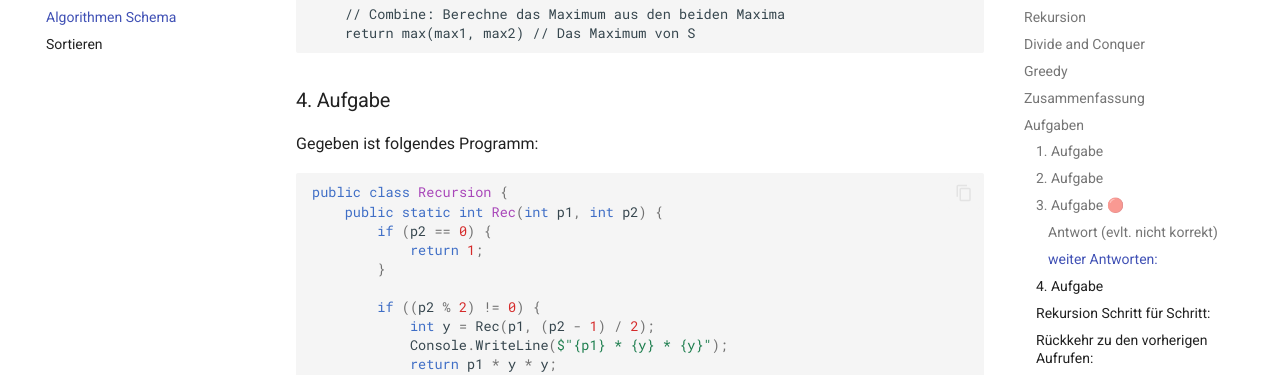
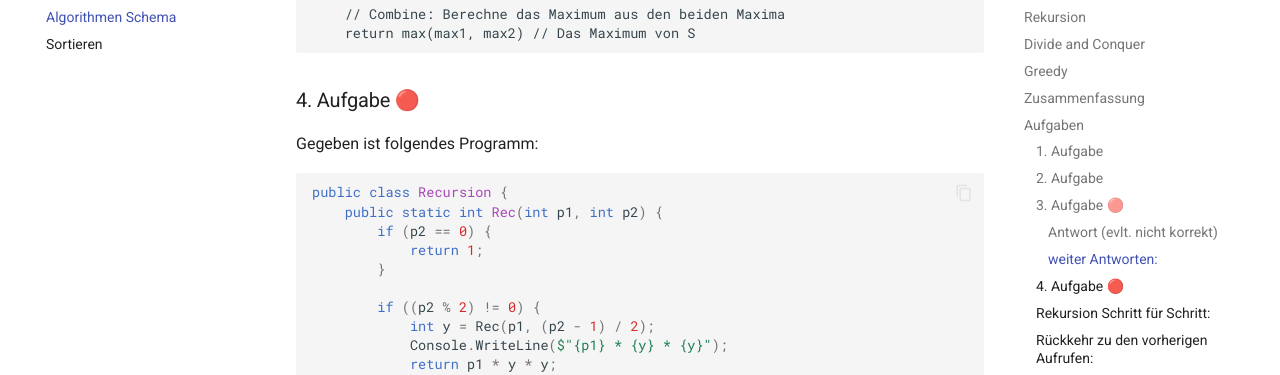
Before and after one commit to tsolenthaler/zbwAlgDs, an MkDocs documentation site: the page built from docs/algorithmen/schema.md, in a window 1280 px wide and 900 px high, scrolled down 4463 px. Shown: the part 172-547 px from the top of the window. Built offline with MkDocs 1.6.1 and Material for MkDocs 9.7.7, drawn with Linux system fonts in a browser that asks for light colours.

````diff
--- a/docs/algorithmen/schema.md
+++ b/docs/algorithmen/schema.md
@@ -176,7 +176,7 @@ Algorithm Max(S)
     return max(max1, max2) // Das Maximum von S
 ```
 
-### 4. Aufgabe
+### 4. Aufgabe 🔴
 Gegeben ist folgendes Programm:
 
 ```C#
````
